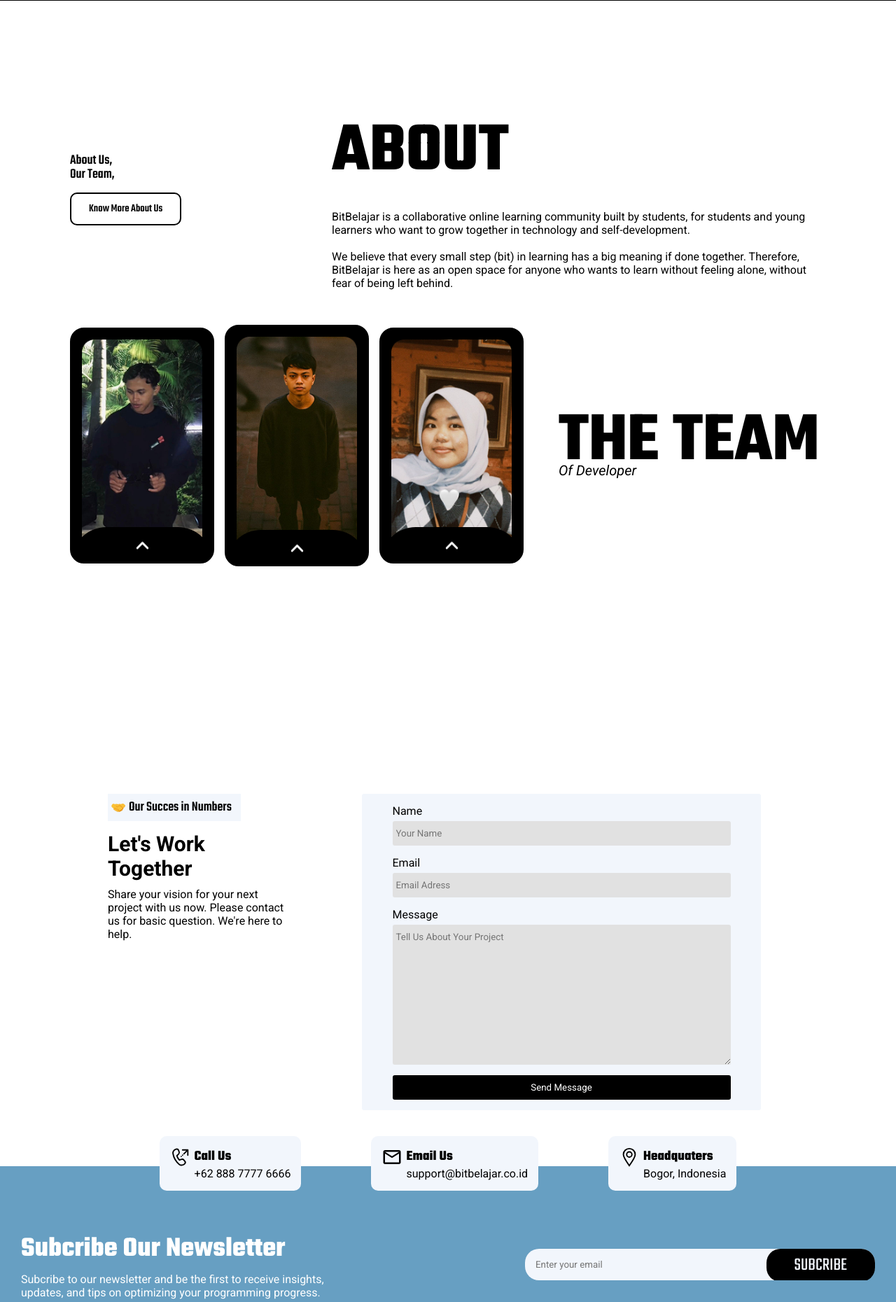
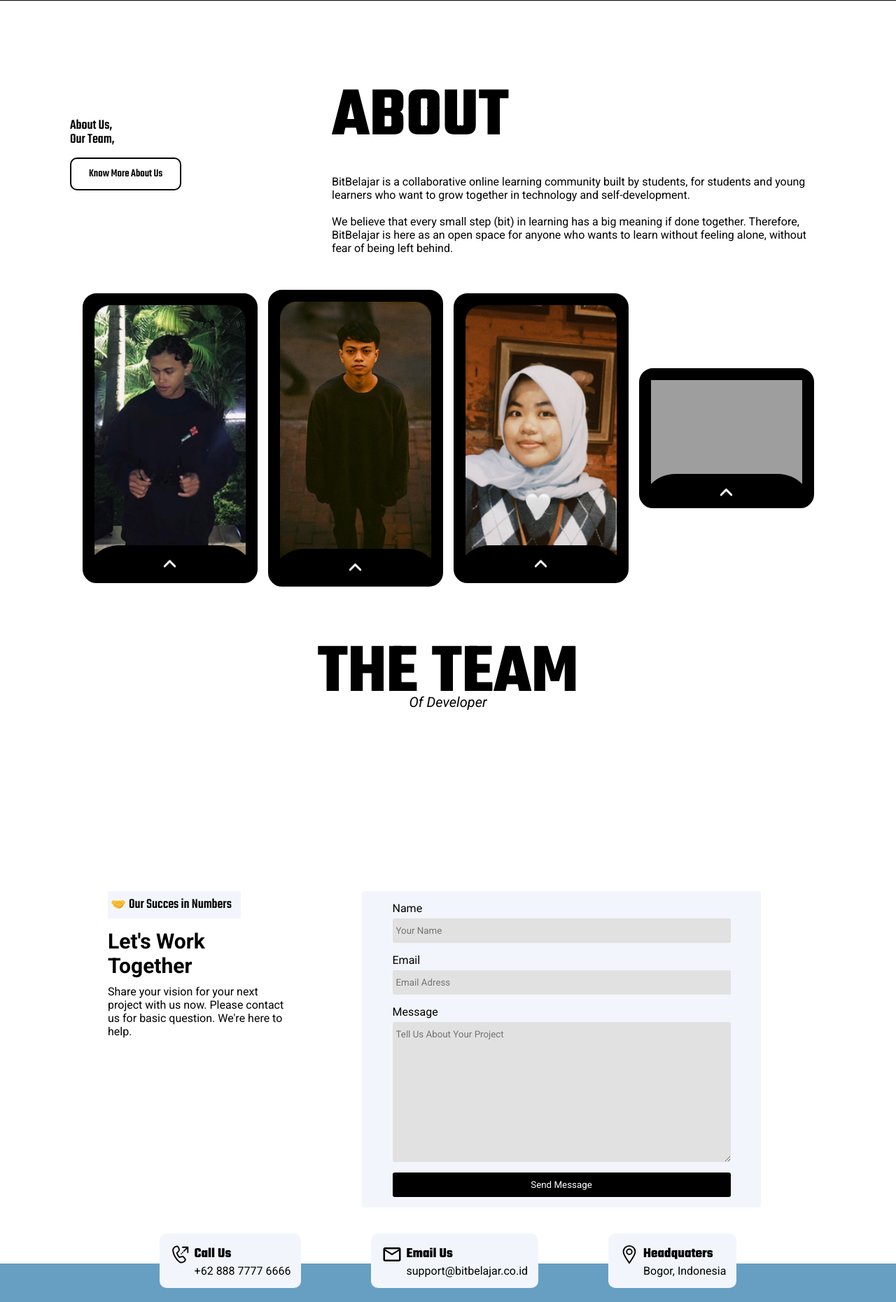
Before and after one commit to rehanaja/bitbelajar, a PHP site: page / in a window 1280 px wide. Shown: the part 3104-4964 px from the top of the page at 70% size. Run offline with PHP 8.4, Linux system fonts and the light colour scheme; grey boxes are pictures that could not be loaded.

Commit message:
tambah gambar

```diff
--- a/assets/css/style.css
+++ b/assets/css/style.css
@@ -506,7 +506,6 @@ html {
 /* ================== About */
 #about {
   width: 100%;
-  margin: 50px 0px;
   padding: 80px 0px;
 }
 
@@ -592,7 +591,7 @@ html {
 }
 
 #about .profile {
-  width: 60%;
+  width: 100%;
   padding: 50px 0px;
   display: flex;
   justify-content: center;
@@ -687,12 +686,12 @@ html {
 }
 
 #about .team {
-  padding: 50px 0px 50px 50px;
-  width: 40%;
+  padding: 40px 0px 40px 0px;
+  width: 100%;
   display: flex;
   flex-direction: column;
   justify-content: center;
-  align-items: start;
+  align-items: center;
 }
 
 #about .team h1 {
--- a/index.html
+++ b/index.html
@@ -346,7 +346,7 @@
         <div class="profile">
           <div class="card-profile">
             <div class="card-img">
-              <img src="assets/img/Raihan.png" alt="" />
+              <img src="assets/img/Raihan.png" alt="Muhamad Raihan" />
             </div>
             <div class="card-text">
               <svg
@@ -371,7 +371,10 @@
 
           <div class="card-profile">
             <div class="card-img">
-              <img src="assets/img/M. Maulidan K.png" alt="" />
+              <img
+                src="assets/img/M. Maulidan K.png"
+                alt="M. Maulidan Khodhawa"
+              />
             </div>
             <div class="card-text">
               <svg
@@ -396,7 +399,7 @@
 
           <div class="card-profile">
             <div class="card-img">
-              <img src="assets/img/Sifa.png" alt="" />
+              <img src="assets/img/Sifa.png" alt="Sifa Salsabilla" />
             </div>
             <div class="card-text">
               <svg
@@ -416,6 +419,31 @@
               </svg>
               <h2>Sifa Salsabilla</h2>
               <a href="portfolio/sifa/index.php" target="_blank">Portfolio</a>
+            </div>
+          </div>
+
+          <div class="card-profile">
+            <div class="card-img">
+              <img src="assets/img/nilna.png" alt="Nilna Ulya Syarifah" />
+            </div>
+            <div class="card-text">
+              <svg
+                xmlns="http://www.w3.org/2000/svg"
+                width="35"
+                height="35"
+                viewBox="0 0 24 24"
+              >
+                <path
+                  fill="none"
+                  stroke="currentColor"
+                  stroke-linecap="round"
+                  stroke-linejoin="round"
+                  stroke-width="2"
+                  d="m17 14l-5-5l-5 5"
+                />
+              </svg>
+              <h2>Nilna Ulya Syarifah</h2>
+              <a href="" target="_blank">Portfolio</a>
             </div>
           </div>
         </div>
```
Also changed, not shown: 2 other files.
